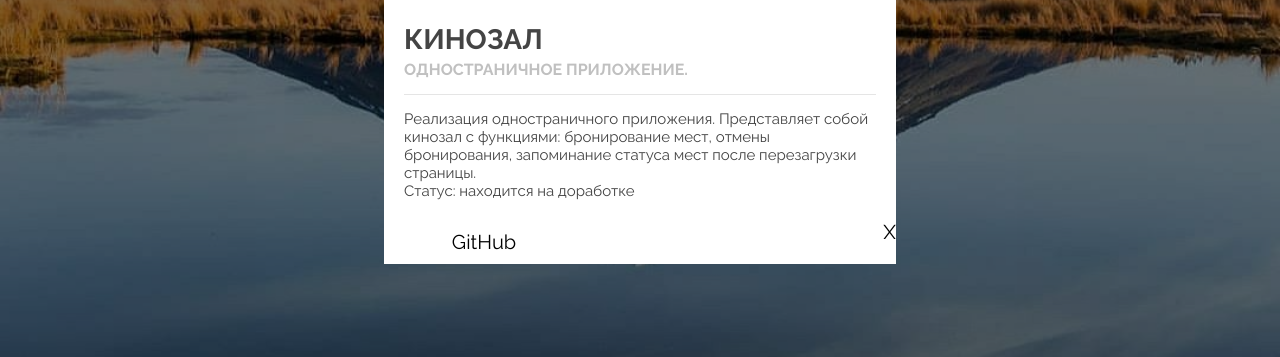
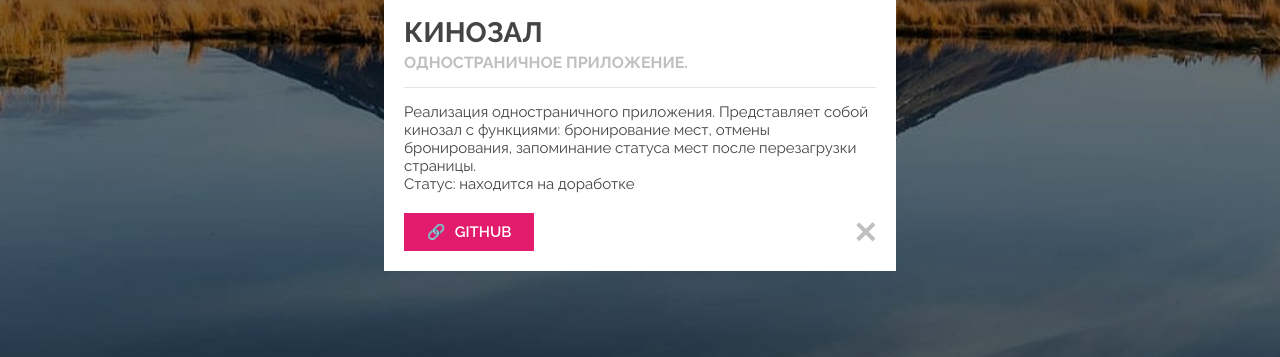
Before and after one commit to mityajo/portfolio, a plain HTML site: page index.html in a window 1280 px wide. Shown: the part 440-797 px from the top of the page. Drawn offline with Linux system fonts and the light colour scheme.

Commit message:
upgrade modal

```diff
--- a/index.html
+++ b/index.html
@@ -153,8 +153,8 @@
                         <div class="modal__descr">Реализация одностраничного приложения. Представляет собой кинозал с функциями: бронирование мест, отмены бронирования, запоминание статуса мест после перезагрузки страницы.<br> Статус: находится на доработке</div>
                     </div>
                     <div class="modal__footer">
-                        <div class="modal__button button">GitHub</div>
-                        <div class="modal__exit">X</div>
+                        <a href="https://github.com/mityajo/CinemaHall" class="modal__button button">GitHub</a>
+                        <div class="modal__close"></div>
                     </div>
                 </div>
             </div>
--- a/sass/style.sass
+++ b/sass/style.sass
@@ -61,14 +61,14 @@ section
     width: 100%
     height: 100vh
     background: url(../img/bg/home_bg.jpg) center center/cover no-repeat
-    &:after
-        content: ""
-        width: 100%
-        height: 100vh
-        background-color: rgba(4, 194, 201, 0)
-        position: absolute
-        top: 0
-        left: 0
+    // &:after
+    content: ""
+    width: 100%
+    height: 100vh
+    background-color: rgba(4, 194, 201, 0)
+    position: absolute
+    top: 0
+    left: 0
     &__text
         max-width: 50%
         text-align: center
@@ -354,6 +354,7 @@ section
     left: 0
     background-color: rgba(0, 0, 0, 0.5)
     overflow: hidden
+    // display: none
     &__wrap
         width: 100%
         height: 100%
@@ -362,7 +363,7 @@ section
         align-items: center
     &__content
         background-color: #fff
-        max-width: 40%
+        max-width: 40vw
     &__slider
         img
             width: 100%
@@ -392,7 +393,42 @@ section
     &__footer
         display: flex
         justify-content: space-between
+        align-items: center
+        padding: 0 20px 20px
     &__button
-        color: #000
-    &__exit
-        display: block
+        background-color: #e31b6d
+        border-color: #e31b6d
+        justify-content: space-around
+        max-width: 130px
+        max-height: 40px
+        font-size: 15px
+        font-weight: 600
+        text-transform: uppercase
+        transition: all .3s
+        &:hover
+            background-color: #fff
+            color: #e31b6d
+        &::before
+            content: '\1F517'
+            font-size: 15px
+    &__close
+        width: 23px
+        height: 23px
+        cursor: pointer
+        transition: all .5s
+        &::before
+            content: ''
+            display: block
+            width: 23px
+            height: 4px
+            background-color: #c0c0c0
+            transform: rotate(45deg) translate(8px, 6px)
+        &::after
+            content: ''
+            display: block
+            width: 23px
+            height: 4px
+            background-color: #c0c0c0
+            transform: rotate(-45deg) translate(-3px, 5px)
+        &:hover
+            transform: rotate(90deg) scale(1.2)
```
Also changed, not shown: css/style.min.css, 1 other file.
